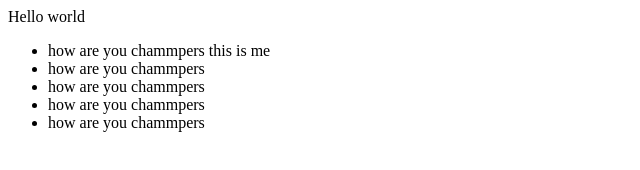
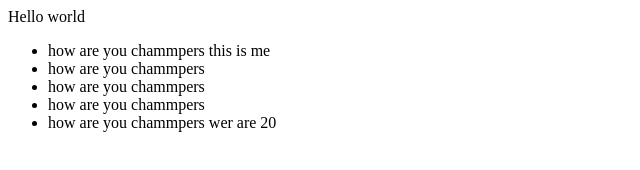
Before and after one commit to traumega/lib, a plain HTML site: page index.html in a window 1280 px wide. Shown: the full height of the page, 0-640 px from the left. Drawn offline with Linux system fonts and the light colour scheme.

Commit message:
made chamrpers 20

```diff
--- a/index.html
+++ b/index.html
@@ -4,5 +4,5 @@
 		<li>how are you chammpers</li>
 		<li>how are you chammpers</li>
 		<li>how are you chammpers</li>
-		<li>how are you chammpers</li>
+		<li>how are you chammpers wer are 20</li>
 	</ul>
```
